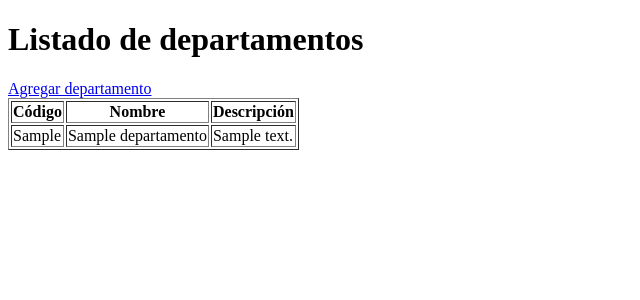
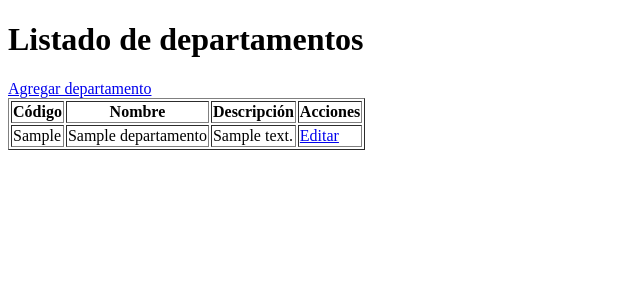
Before and after one commit to gluis10/sistema-empleados-django, a Django app: page /departamentos/ in a window 1280 px wide. Shown: the top 300 px of the page, without its empty margins (0-640 px from the left). Run offline with Django 5.2, Linux system fonts and the light colour scheme; tables that the repository leaves empty hold one stand-in row (values such as "Sample post").

Commit message:
se agregó la edición de departamentos

```diff
--- a/empleados/templates/empleados/lista_departamentos.html
+++ b/empleados/templates/empleados/lista_departamentos.html
@@ -18,6 +18,7 @@
                     <th>Código</th>
                     <th>Nombre</th>
                     <th>Descripción</th>
+                    <th>Acciones</th>
                 </tr>
             </thead>
             <tbody>
@@ -26,6 +27,11 @@
                         <td>{{ departamento.codigo }}</td>
                         <td>{{ departamento.nombre }}</td>
                         <td>{{ departamento.descripcion }}</td>
+                        <td>
+                            <a href="{% url 'empleados:editar_departamento' departamento.pk %}">
+                                Editar
+                            </a>
+                        </td>
                     </tr>
                 {% endfor %}
             </tbody>
--- a/empleados/urls.py
+++ b/empleados/urls.py
@@ -7,4 +7,5 @@ app_name = "empleados"
 urlpatterns = [
     path("", views.lista_departamentos, name="lista_departamentos"),
     path("nuevo/", views.crear_departamento, name="crear_departamento"),
+    path("<int:pk>/editar/", views.editar_departamento, name="editar_departamento"),
 ]
--- a/empleados/views.py
+++ b/empleados/views.py
@@ -1,9 +1,8 @@
-from django.shortcuts import redirect, render
+from django.shortcuts import get_object_or_404, redirect, render
 from .forms import DepartamentoForm
 from .models import Departamento
 
 # Create your views here.
-
 
 def lista_departamentos(request):
     departamentos = Departamento.objects.all().order_by("nombre")
@@ -33,3 +32,25 @@ def crear_departamento(request):
             "titulo": "Crear departamento",
         },
     )
+
+
+def editar_departamento(request, pk):
+    departamento = get_object_or_404(Departamento, pk=pk)
+
+    if request.method == "POST":
+        formulario = DepartamentoForm(request.POST, instance=departamento)
+
+        if formulario.is_valid():
+            formulario.save()
+            return redirect("empleados:lista_departamentos")
+    else:
+        formulario = DepartamentoForm(instance=departamento)
+
+    return render(
+        request,
+        "empleados/formulario_departamento.html",
+        {
+            "formulario": formulario,
+            "titulo": "Editar departamento",
+        },
+    )
```
